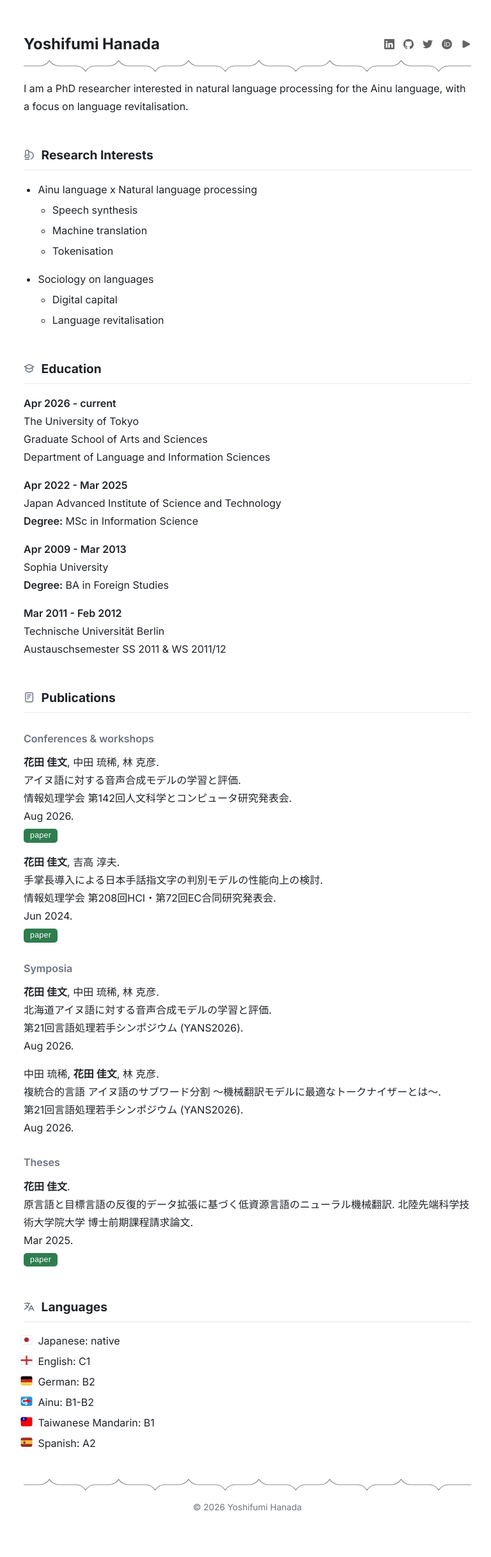
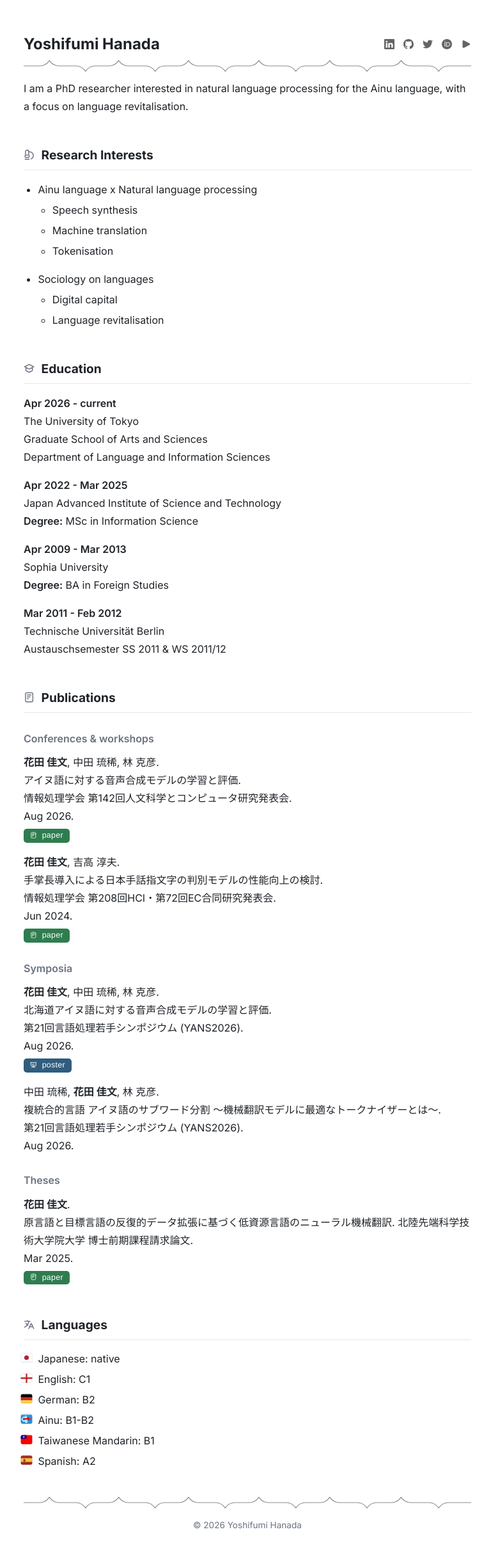
Before and after one commit to nonotoy/nonotoy.github.io, a Jekyll site: the page built from index.md, in a window 1280 px wide. Shown: the whole page at 64% size, without its empty margins (253-1021 px from the left). Built offline with Jekyll 4.4.1, drawn with Linux system fonts in a browser that asks for light colours; before the commit the page ends 2405 px from its top, so only the background shows below that.

Commit message:
feat: publish YANS2026 poster PDF, add poster badge and badge icons

```diff
--- a/_sass/style.scss
+++ b/_sass/style.scss
@@ -85,7 +85,8 @@ strong {
     padding-bottom: 0.3em;
     border-bottom: 1px solid $border;
 }
-.content a.paper-badge {
+.content a.paper-badge,
+.content a.poster-badge {
     display: inline-block;
     padding: 1px 10px;
     border-radius: 5px;
@@ -100,6 +101,19 @@ strong {
 .content a.paper-badge:hover {
     background: #26663f;
     text-decoration: none;
+}
+.content a.poster-badge {
+    background: #2f5d7d;
+}
+.content a.poster-badge:hover {
+    background: #264c66;
+    text-decoration: none;
+}
+.content .badge-icon {
+    width: 0.85em;
+    height: 0.85em;
+    vertical-align: -0.1em;
+    margin-right: 0.35em;
 }
 .content h3 {
     font-size: 1rem;
--- a/index.md
+++ b/index.md
@@ -43,14 +43,14 @@ Austauschsemester SS 2011 & WS 2011/12
 <!-- (_Training and Evaluation of Speech Synthesis Models for the Ainu Language_) -->
 情報処理学会 第142回人文科学とコンピュータ研究発表会.
 Aug 2026.
-[paper](/){: .paper-badge}
+[{% include icons/badge-paper.svg %}paper](/){: .paper-badge}
 
 **花田 佳文**, 吉高 淳夫.
 手掌長導入による日本手話指文字の判別モデルの性能向上の検討.
 <!-- (_Improving Fingerspelling Recognition in Japanese Sign Language by Incorporating Palm Length_) -->
 情報処理学会 第208回HCI・第72回EC合同研究発表会.
 Jun 2024.
-[paper](https://ipsj.ixsq.nii.ac.jp/records/234448){: .paper-badge}
+[{% include icons/badge-paper.svg %}paper](https://ipsj.ixsq.nii.ac.jp/records/234448){: .paper-badge}
 
 ### Symposia
 
@@ -59,6 +59,7 @@ Jun 2024.
  <!-- (_Training and Evaluation of Speech Synthesis Models for Hokkaido Ainu_) -->
 第21回言語処理若手シンポジウム (YANS2026).
 Aug 2026.
+[{% include icons/badge-poster.svg %}poster](/assets/posters/yans2026_hanada_poster.pdf){: .poster-badge}
 
 中田 琉稀, **花田 佳文**, 林 克彦.
 複統合的言語 アイヌ語のサブワード分割 〜機械翻訳モデルに最適なトークナイザーとは〜.
@@ -73,7 +74,7 @@ Aug 2026.
  <!-- (_Neural Machine Translation for Low-Resource Languages Based on Iterative Data Augmentation of Source and Target Languages_)  -->
 北陸先端科学技術大学院大学 博士前期課程請求論文.
 Mar 2025.
-[paper](https://dspace02.jaist.ac.jp/dspace/handle/10119/19839){: .paper-badge}
+[{% include icons/badge-paper.svg %}paper](https://dspace02.jaist.ac.jp/dspace/handle/10119/19839){: .paper-badge}
 
 ## {% include icons/translate-01.svg %} Languages
 - {:.li-flag} <img class="flag-icon" src="/assets/japan-flag.svg" alt="Japanese flag"> Japanese: native
```
Also changed, not shown: _includes/icons/badge-paper.svg (added), _includes/icons/badge-poster.svg (added), 1 other file.
